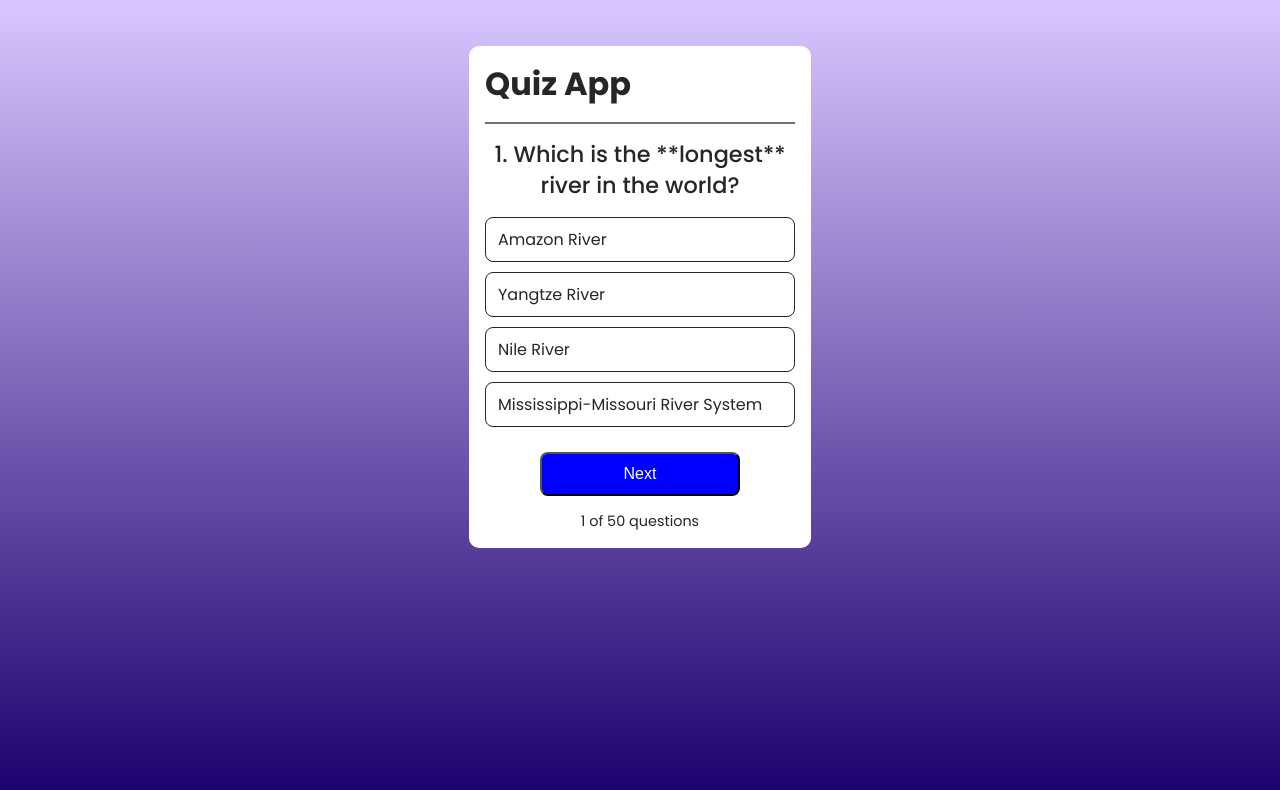
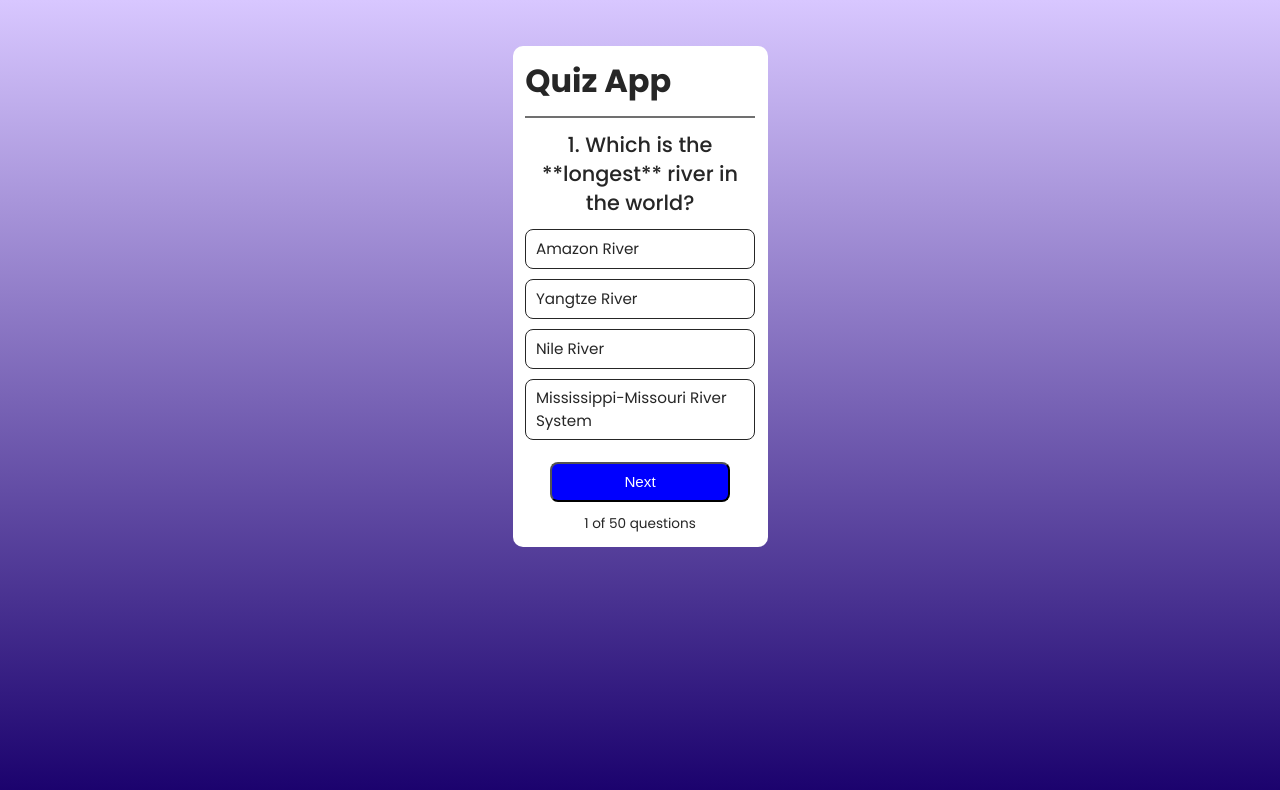
Before and after one commit to siam-gits/quiz-app, a React (Vite) app: page / in a window 1280 px wide. Shown: the top 790 px of the page. Built offline with nearby package versions, Linux system fonts and the light colour scheme.

Commit message:
Update Quiz.css

```diff
--- a/src/Components/Quiz/Quiz.css
+++ b/src/Components/Quiz/Quiz.css
@@ -1,15 +1,16 @@
 /* Container */
 .container {
-  width: 95%;              /* almost full screen on small devices */
-  max-width: 360px;        /* fits small iPhones */
+  width: 85%;              /* smaller width relative to screen */
+  max-width: 300px;        /* smaller max-width for mobile/desktop */
   margin: 30px auto;
-  padding: 1rem;
+  padding: 0.8rem;         /* reduced padding */
   background: white;
   color: #262626;
   display: flex;
   flex-direction: column;
-  gap: 15px;
+  gap: 12px;               /* smaller gap */
   border-radius: 10px;
+  box-sizing: border-box;
 }
 
 /* Divider */
@@ -21,7 +22,7 @@
 
 /* Heading */
 .container h2 {
-  font-size: 1.4rem;
+  font-size: 1.3rem;       /* smaller heading */
   font-weight: 500;
   text-align: center;
 }
@@ -30,36 +31,36 @@
 .container ul li {
   display: flex;
   align-items: center;
-  min-height: 45px;
-  padding: 0.5rem 0.75rem;
+  min-height: 40px;
+  padding: 0.4rem 0.6rem;
   border: 1px solid #262626;
   border-radius: 8px;
   margin-bottom: 10px;
-  font-size: 1rem;
+  font-size: 0.95rem;
   cursor: pointer;
-  flex-wrap: wrap;       /* wrap text on small screens */
+  flex-wrap: wrap;
   word-break: break-word;
 }
 
 /* Buttons */
 .container button {
-  width: 100%;            /* full container width */
-  max-width: 200px;       /* cap for larger devices */
+  width: 100%;             /* fill container width */
+  max-width: 180px;        /* smaller max-width */
   margin: auto;
-  padding: 0.7rem 1rem;
-  font-size: 1rem;
+  padding: 0.6rem 0.8rem;  /* smaller padding */
+  font-size: 0.95rem;      /* smaller font */
   font-weight: 500;
   border-radius: 8px;
   background: blue;
   color: white;
   cursor: pointer;
-  height: auto;           /* flexible height */
+  height: auto;
 }
 
 /* Question index */
 .container .index {
   margin: auto;
-  font-size: 0.9rem;
+  font-size: 0.85rem;
 }
 
 /* Correct / Wrong */
@@ -73,32 +74,32 @@
   border-color: red;
 }
 
-/* Extra-small devices (iPhone SE, etc.) */
+/* Extra-small devices */
 @media (max-width: 360px) {
   .container {
-    width: 95%;
-    padding: 0.8rem;
-    gap: 10px;
+    width: 90%;
+    padding: 0.6rem;
+    gap: 8px;
     margin-top: 20px;
   }
 
   .container h2 {
-    font-size: 1.2rem;
+    font-size: 1.1rem;
   }
 
   .container ul li {
-    font-size: 0.9rem;
-    min-height: 40px;
-    padding: 0.4rem 0.6rem;
+    font-size: 0.85rem;
+    min-height: 35px;
+    padding: 0.35rem 0.5rem;
   }
 
   .container button {
-    font-size: 0.9rem;
+    font-size: 0.85rem;
     max-width: 100%;
-    padding: 0.6rem;
+    padding: 0.5rem;
   }
 
   .container .index {
-    font-size: 0.85rem;
+    font-size: 0.8rem;
   }
 }
```
